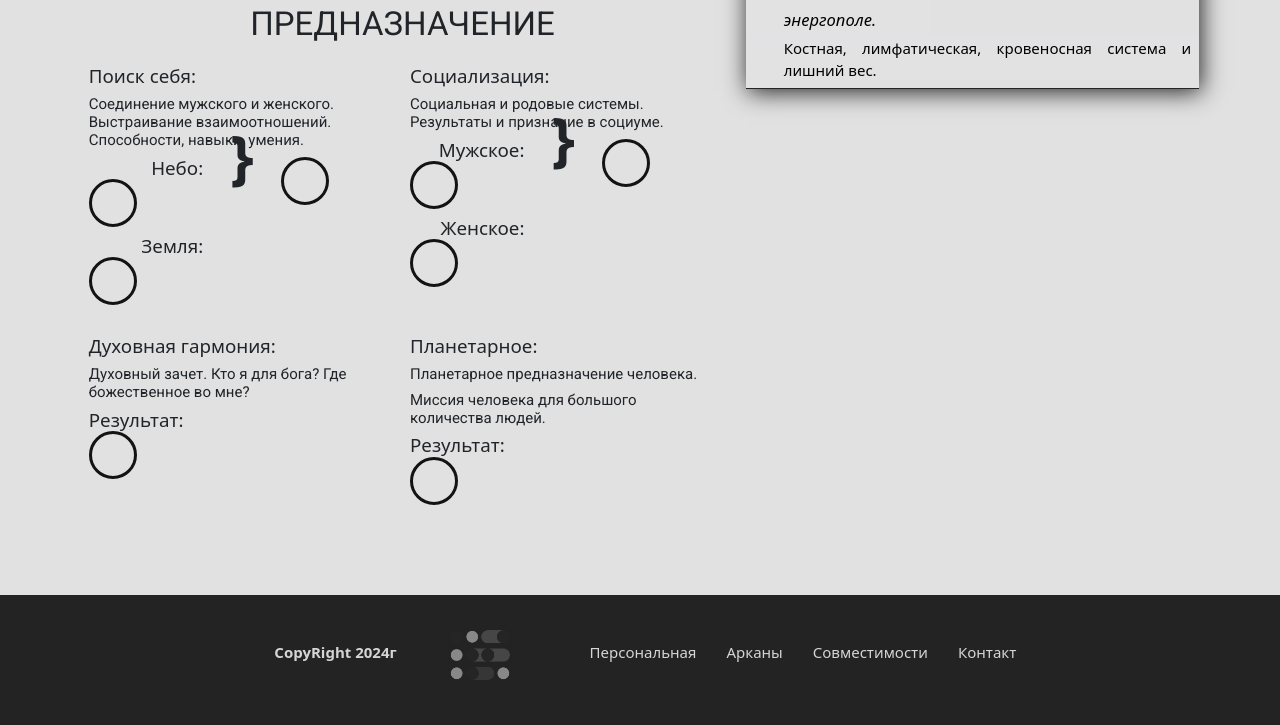
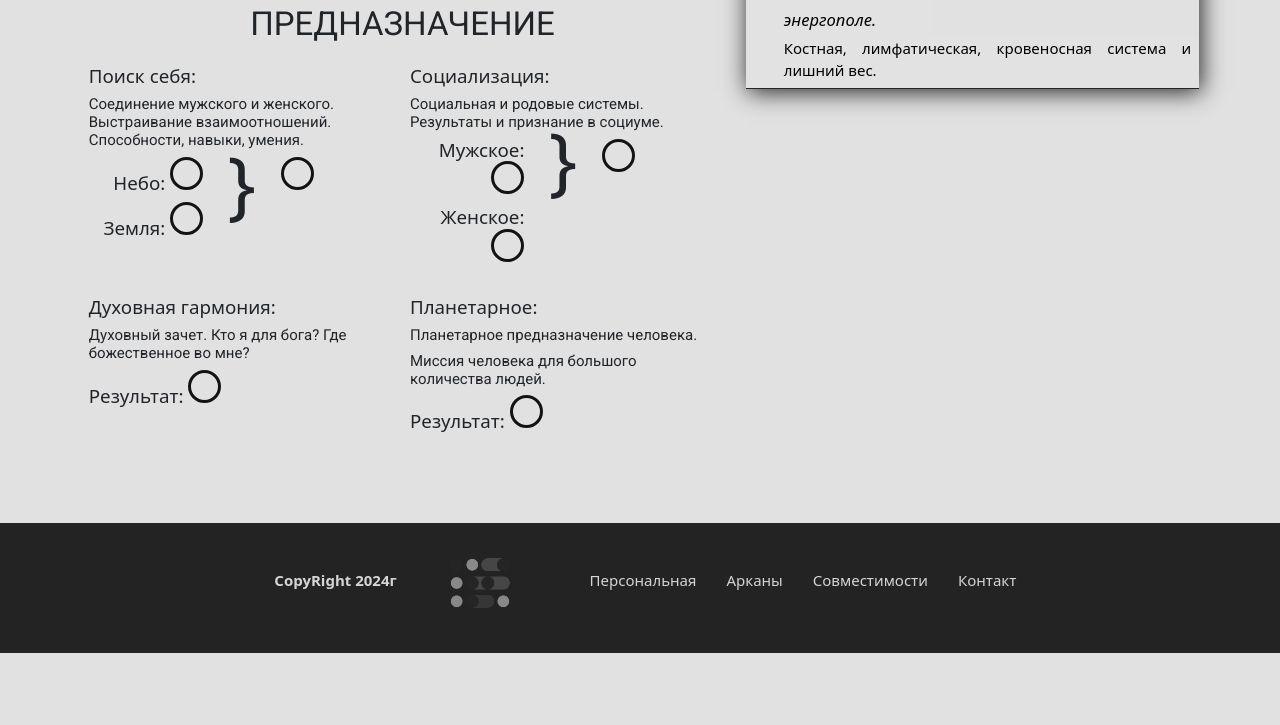
Before and after one commit to Olmeksky/matrix_fate2, a PHP site: page /matr.html in a window 1280 px wide. Shown: the part 1441-2166 px from the top of the page. After the commit the page ends 2094 px from the top, so only its background shows below. Run offline with PHP 8.4, Linux system fonts and the light colour scheme.

Commit message:
Update styler.css

```diff
--- a/css/styler.css
+++ b/css/styler.css
@@ -805,27 +805,27 @@ span.line-zhen {
 }
 /* Предназначение */
 span.NEBO, span.ZEML, span.SEB, span.RPM, span.RPZH, span.SOC, span.DUH, span.PLANET {
-    width: 3.2rem;
-    height: 3.2rem;
-    display: flex;
+    width: 2.2rem;
+    height: 2.2rem;
+    display: inline-flex;
     justify-content: center;
     align-items: center;
-    font-size: 1.9rem;
+    font-size: 1.3rem;
     font-weight: 500;
     color: black;
     border: 0.2rem solid #131313;
     border-radius: 50%;
 }
 .fig-scob {
-    font-size: 4rem;
+    font-size: 5rem;
     position: relative;
-    top: -30%;
+    top: -27%;
     margin: 0;
     padding: 0;
     border-spacing: 0;
     vertical-align: super;
     letter-spacing: 0;
-	font-weight: 900;
+	font-weight: 400;
 }
 
 /* Таблица по чакрам */
```
